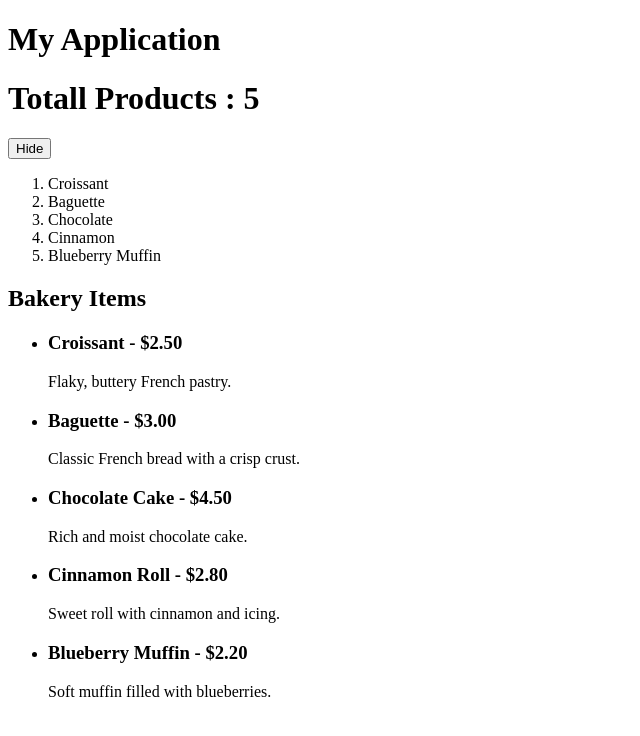
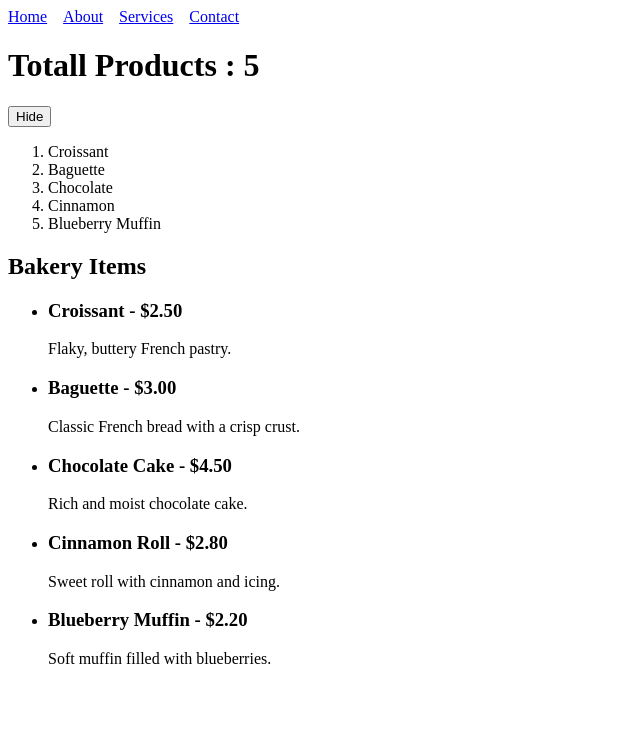
Before and after one commit to Irham-AbuHamid/React-Test, a React (Vite) app in the folder my-app/: page / in a window 1280 px wide. Shown: the top 736 px of the page, without its empty margins (0-640 px from the left). Built offline with nearby package versions, Linux system fonts and the light colour scheme.

Commit message:
Update Header component: enhance navigation structure and styling

```diff
--- a/my-app/src/components/Header.jsx
+++ b/my-app/src/components/Header.jsx
@@ -1,7 +1,30 @@
 function Header() {
   return (
-    <header className="bg-blue-500 text-white p-4">
-      <h1 className="text-2xl font-bold">My Application</h1>
+    <header>
+      <nav>
+        <ul
+          style={{
+            display: "flex",
+            listStyle: "none",
+            gap: "1rem",
+            margin: 0,
+            padding: 0,
+          }}
+        >
+          <li>
+            <a href="#home">Home</a>
+          </li>
+          <li>
+            <a href="#about">About</a>
+          </li>
+          <li>
+            <a href="#services">Services</a>
+          </li>
+          <li>
+            <a href="#contact">Contact</a>
+          </li>
+        </ul>
+      </nav>
     </header>
   );
 }
```
